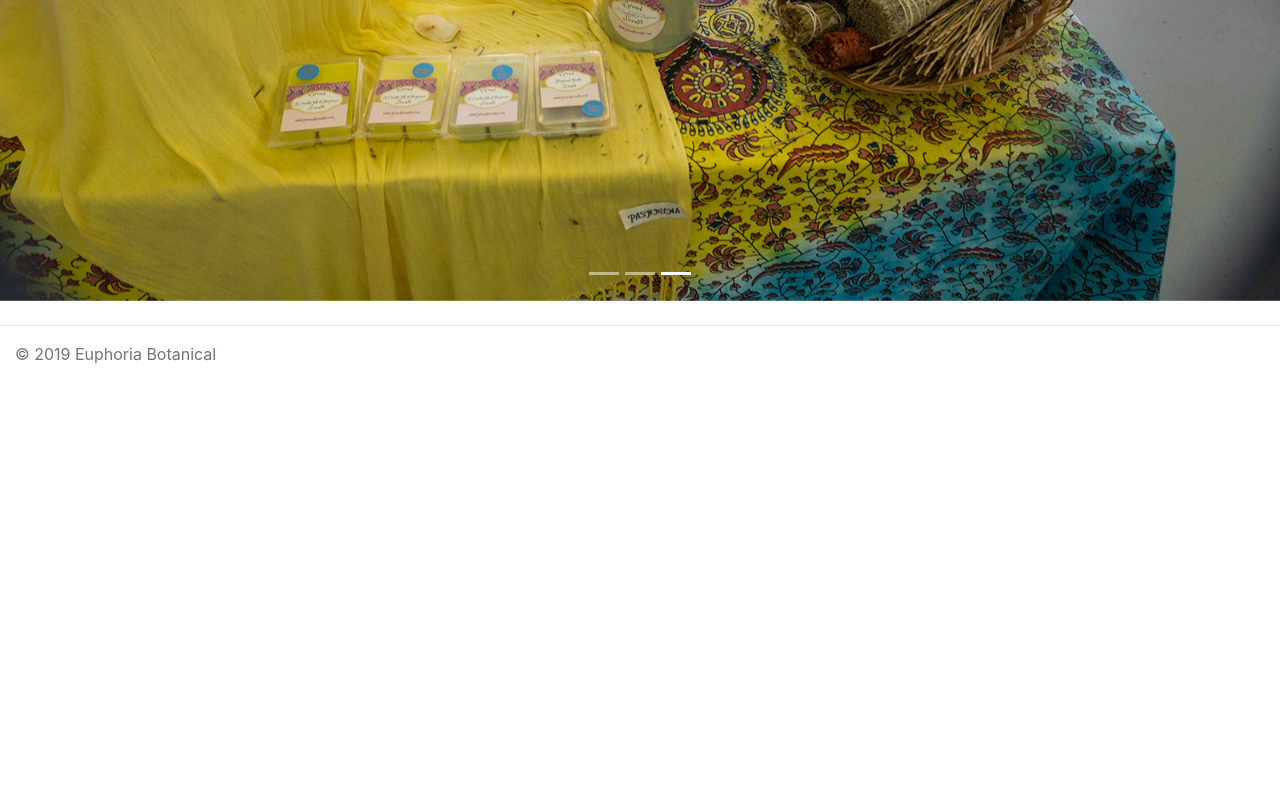
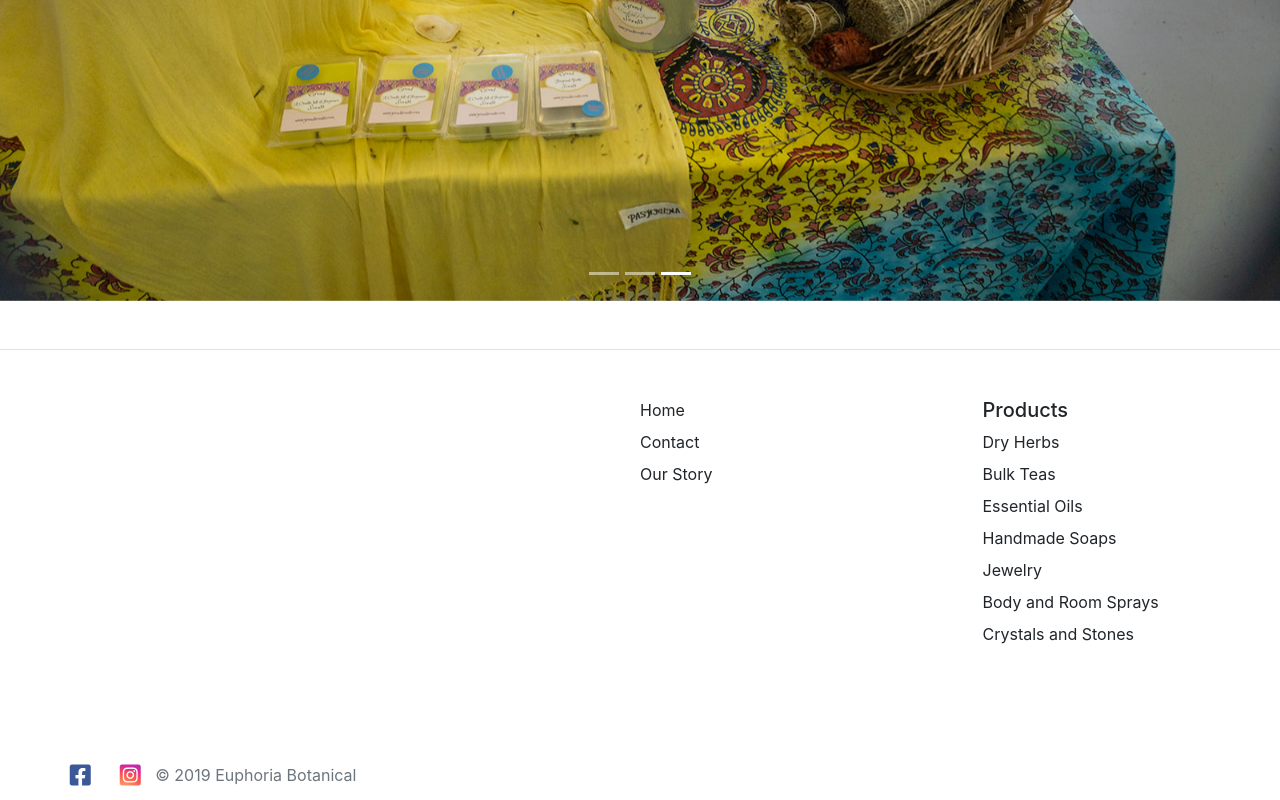
Before and after one commit to dballowe7912/euphoria-botanical, a React (Create React App) app: page / in a window 1280 px wide. Shown: the part 2265-3065 px from the top of the page. Before the commit the page ends 2671 px from the top, so only its background shows below. Built offline with nearby package versions, Linux system fonts and the light colour scheme; a web font is replaced by a local one.

Commit message:
Footer and sitemap begins

```diff
--- a/src/components/App.css
+++ b/src/components/App.css
@@ -4,13 +4,6 @@
 
 .custom-font {
   font-family: 'Charm', cursive !important;
-}
-
-/* Font Awesome Icons */
-
-.fa {
-  color: #000;
-  padding: 5px;
 }
 
 /* Navbar */
@@ -51,10 +44,6 @@
 }
 
 /* Carousel */
-
-h5 {
-  text-align: center;
-}
 
 
 /*  Homepage */
@@ -209,5 +198,34 @@ p.card-text {
   max-height: 100vh;
 }
 
+/* Footer */
+
+.footer-sitemap-column {
+  margin: 0 15px;
+
+}
+
+.footer-icon {
+  height: 50px;
+  width: 50px;
+  font-size: x-large;
+  display: flex;
+  align-items: center;
+  justify-content: center;
+}
+
+.facebook-icon {
+  color: #3B5998;
+}
+
+.instagram-icon {
+  background: radial-gradient(circle at 30% 107%, #fdf497 0%, #fdf497 5%, #fd5949 45%, #d6249f 60%, #285AEB 90%);
+  -webkit-background-clip: text;
+  background-clip: text;
+  -webkit-text-fill-color: transparent;
+}
+
+
+
 /* Color Scheme */
 /* #7AC143 */
--- a/src/components/Footer.js
+++ b/src/components/Footer.js
@@ -2,15 +2,50 @@ import React from 'react';
 
 function Footer() {
     return (
-        <footer className="d-flex flex-wrap justify-content-between align-items-center py-3 my-4 border-top">
-            <div className="col-md-4 d-flex align-items-center" role="contentinfo">
-                <span className="text-muted">© 2019 Euphoria Botanical</span>
+        <footer>
+            <div className="row row-col-4 py-5 my-5  border-top">
+                <div className="col"></div>
+                <div className="col"></div>
+                <div className="col footer-sitemap-column">
+                    <ul className="nav flex-column">
+                        <li className="nav-item mb-2">Home</li>
+                        <li className="nav-item mb-2">Contact</li>
+                        <li className="nav-item mb-2">Our Story</li>
+                    </ul>
+                </div>
+                <div className="col footer-sitemap-column">
+                    <h5>Products</h5>
+                    <ul className="nav flex-column">
+                        <li className="nav-item mb-2">Dry Herbs</li>
+                        <li className="nav-item mb-2">Bulk Teas</li>
+                        <li className="nav-item mb-2">Essential Oils</li>
+                        <li className="nav-item mb-2">Handmade Soaps</li>
+                        <li className="nav-item mb-2">Jewelry</li>
+                        <li className="nav-item mb-2">Body and Room Sprays</li>
+                        <li className="nav-item mb-2">Crystals and Stones</li>
+                    </ul>
+                </div>
+            </div>
+            <div className="row">
+            <div className="col">
+                <ul className="nav col-md-4 text-center align-items-center d-flex justify-content-center list-unstyled">
+                    <li>
+                        <a href="https://www.facebook.com/EUPHORIABOTANICALS/">
+                            <i class="fab fa-facebook-square facebook-icon footer-icon"></i>
+                        </a>
+                    </li>
+                    <li>
+                        <a href="https://www.instagram.com/euphoriabotanical/">
+                            <i class="fab fa-instagram-square instagram-icon footer-icon"></i>
+                        </a>
+                    </li>
+                    <li>
+                        <span className="text-muted">© 2019 Euphoria Botanical</span>
+                    </li>
+                </ul>
+            </div>
             </div>
 
-            <ul className="nav col-md-4 justify-content-end list-unstyled d-flex">
-                {/* <li><a href="https://www.facebook.com/EUPHORIABOTANICALS/" className="fa fa-facebook"></a></li>
-                <li><a href="https://www.instagram.com/euphoriabotanical/" className="fa fa-instagram instagram"></a></li> */}
-            </ul>
         </footer>
     )
 }
```
Also changed, not shown: src/pages/ContactPage.js (+0 -37 lines).
